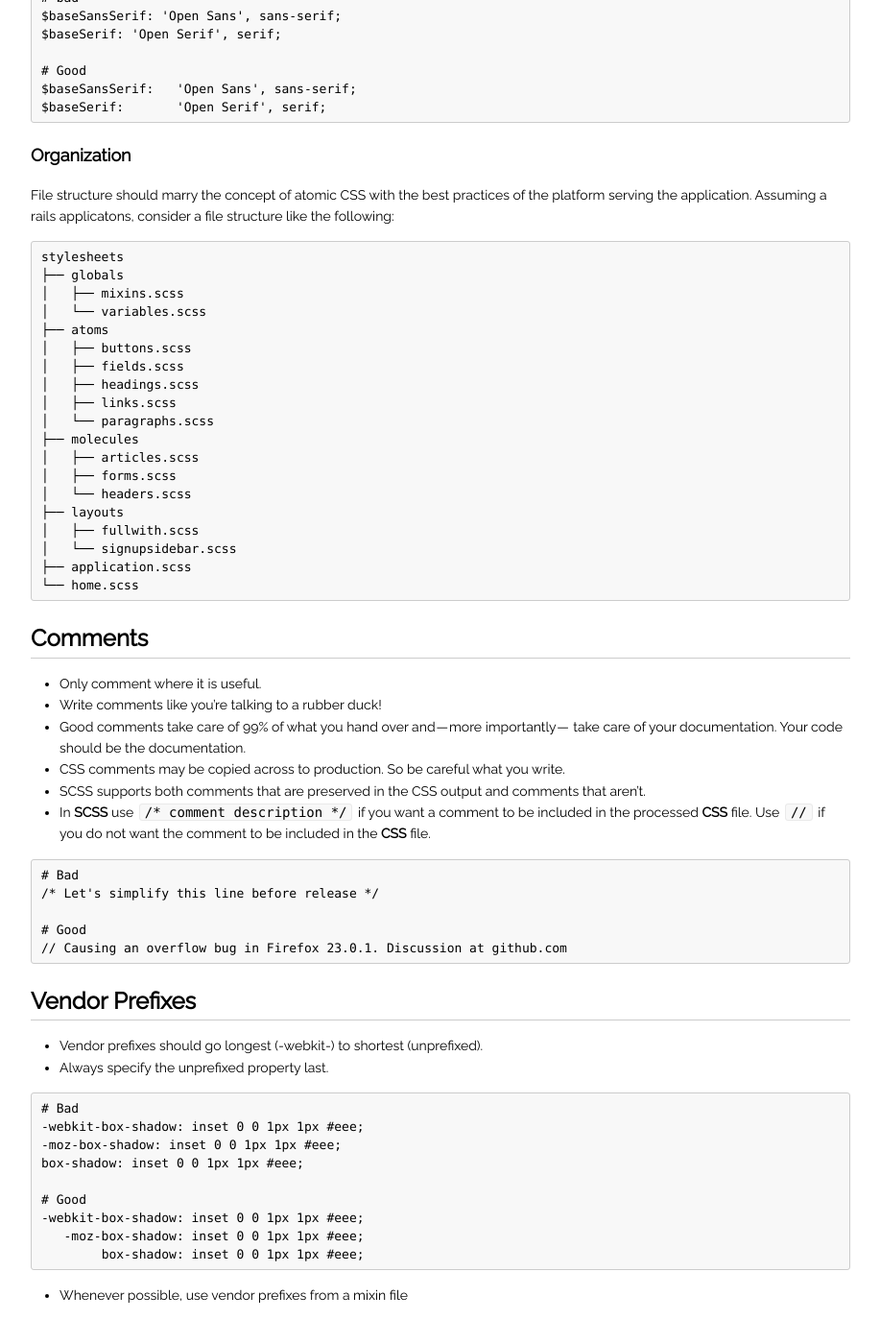
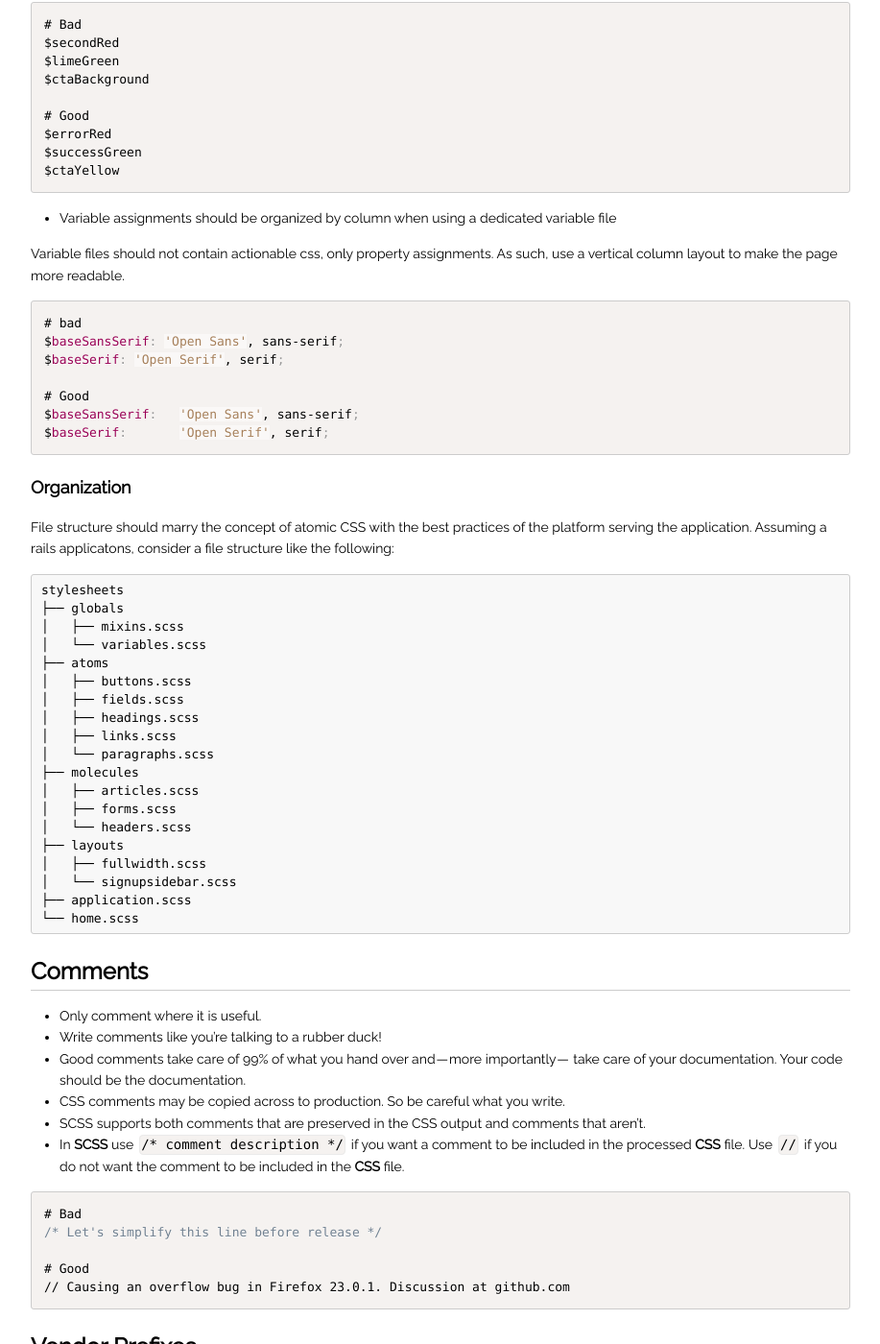
Before and after one commit to kissmetrics/styleguide, a Jekyll site: the page built from _posts/2013-08-21-css.md, in a window 1280 px wide and 1400 px high, scrolled down 6375 px. Shown: the whole window at 96% size, without its empty margins (181-1098 px from the left). Built offline with Jekyll 4.4.1, drawn with Linux system fonts in a browser that asks for light colours; nearby versions of some CDN libraries; Markdown is read by kramdown in place of the engine named in the settings; some of the changed text lies outside the part shown.

Commit message:
Added prism assets to layout and fixed highlighting + typos in css guide

````diff
--- a/_layouts/default.html
+++ b/_layouts/default.html
@@ -6,6 +6,7 @@
 
 <!-- Load Font Awesome -->
 <link href="//netdna.bootstrapcdn.com/font-awesome/3.2.1/css/font-awesome.css" rel="stylesheet">
+<link href="/assets/css/prism.css" rel="stylesheet" type="text/css">
 </head>
 
 <body>
@@ -18,5 +19,6 @@
   <div class="container">
   	{{ content }}
   </div>
+  <script src="/assets/prism.js" type="text/javascript"></script>
 </body>
 </html>
--- a/_posts/2013-08-21-css.md
+++ b/_posts/2013-08-21-css.md
@@ -32,7 +32,7 @@
 
 * Put spaces after `:` in property declarations.
 
-```
+```css
 # Bad
 color:#F00;
 
@@ -42,7 +42,7 @@
 
 * Use hex or rgb for specifying color
 
-```
+```css
 # Bad
 color: whitesmoke;
 
@@ -52,7 +52,11 @@
 
 * Sort properties based on type. Properties that affect document flow and element position take precedence
 
-```
+  Tags that affect document flow include: `position`, `display`, `top`, `margin`
+
+  These tags affect more than just presentational content inside of their respective containers, and moving them to the top of their selector helps with readability.
+
+```css
 # Bad
 h1 {
   background-color: #333;
@@ -74,7 +78,7 @@
 
 * Avoid over-qualified selectors.
 
-```
+```css
 # Bad
 div.container {}
 
@@ -82,7 +86,7 @@
 .container {}
 ```
 
-```
+```css
 # Bad
 ul.nav li a {}
 
@@ -92,7 +96,7 @@
 
 * Selector rules should consistently use newlines
 
-```
+```css
 # Bad
 .selector { color: #444; }
 
@@ -104,7 +108,7 @@
 
 * Each selector should be on its own line, ending in either a comma or an opening curly brace.
 
-```
+```css
 # Bad
 .selector-1, .selector-2, .selector-3 {
   background: #fff;
@@ -126,7 +130,7 @@
 
 * Use shorthand (except when overriding styles) for background, border, font, list-style, margin, and padding values as much as possible.
 
-```
+```css
 # Bad
 margin-top: 10px;
 margin-right: 25px;
@@ -149,7 +153,7 @@
 
 A good rule of thumb to figure out if your class name makes sense is to look at the class names that lead up to it.
 
-```
+```css
 <article class='blog-post'>
   <header>
     <h1 class='title'>On the Shortness of Life</h1>
@@ -176,7 +180,7 @@
 
 * Nested Selectors should always follow styles affecting the parent
 
-```
+```css
 # Bad
 .post {
 
@@ -199,7 +203,7 @@
 
 * Nested Selectors should _always_ be preceded by a newline
 
-```
+```css
 # Bad
 .post {
   width: 600px;
@@ -214,7 +218,7 @@
 }
 ```
 
-```
+```css
 # Bad
 .post {
   header {}
@@ -229,7 +233,7 @@
 
 * Nested Selectors affecting the parent element should list before child selectors
 
-```
+```css
 # Bad
 .post {
 
@@ -249,7 +253,7 @@
 
 * Nested media queries should list above child selectors
 
-```
+```css
 # Bad
 .post {
 
@@ -285,7 +289,7 @@
 
 * Name the contents of the variable, not the element it is applied to when possible
 
-```
+```css
 # Bad
 $baseBackgroundColor
 
@@ -295,7 +299,7 @@
 
 * Avoid variation in naming schemes for 'base' colors
 
-```
+```css
 # Bad
 $primaryWhite
 $baseBlue
@@ -307,7 +311,7 @@
 
 * Font families should be named on function, not typeface
 
-```
+```css
 # Bad
 $comicsans:       Comic Sans MS, sans-serif;
 $papyrus:         Papyrus, fantasy;
@@ -319,7 +323,7 @@
 
 * When naming helper colors, the first word should describe usage and the color should always be mentioned
 
-```
+```css
 # Bad
 $secondRed
 $limeGreen
@@ -335,7 +339,7 @@
 
 Variable files should not contain actionable css, only property assignments. As such, use a vertical column layout to make the page more readable.
 
-```
+```css
 # bad
 $baseSansSerif: 'Open Sans', sans-serif;
 $baseSerif: 'Open Serif', serif;
@@ -365,7 +369,7 @@
 │   ├── forms.scss
 │   └── headers.scss
 ├── layouts
-│   ├── fullwith.scss
+│   ├── fullwidth.scss
 │   └── signupsidebar.scss
 ├── application.scss
 └── home.scss
@@ -379,7 +383,7 @@
 * SCSS supports both comments that are preserved in the CSS output and comments that aren’t.
 * In **SCSS** use `/* comment description */` if you want a comment to be included in the processed **CSS** file. Use `//` if you do not want the comment to be included in the **CSS** file.
 
-```
+```css
 # Bad
 /* Let's simplify this line before release */
 
@@ -392,7 +396,7 @@
 * Vendor prefixes should go longest (-webkit-) to shortest (unprefixed).
 * Always specify the unprefixed property last.
 
-```
+```css
 # Bad
 -webkit-box-shadow: inset 0 0 1px 1px #eee;
 -moz-box-shadow: inset 0 0 1px 1px #eee;
````
